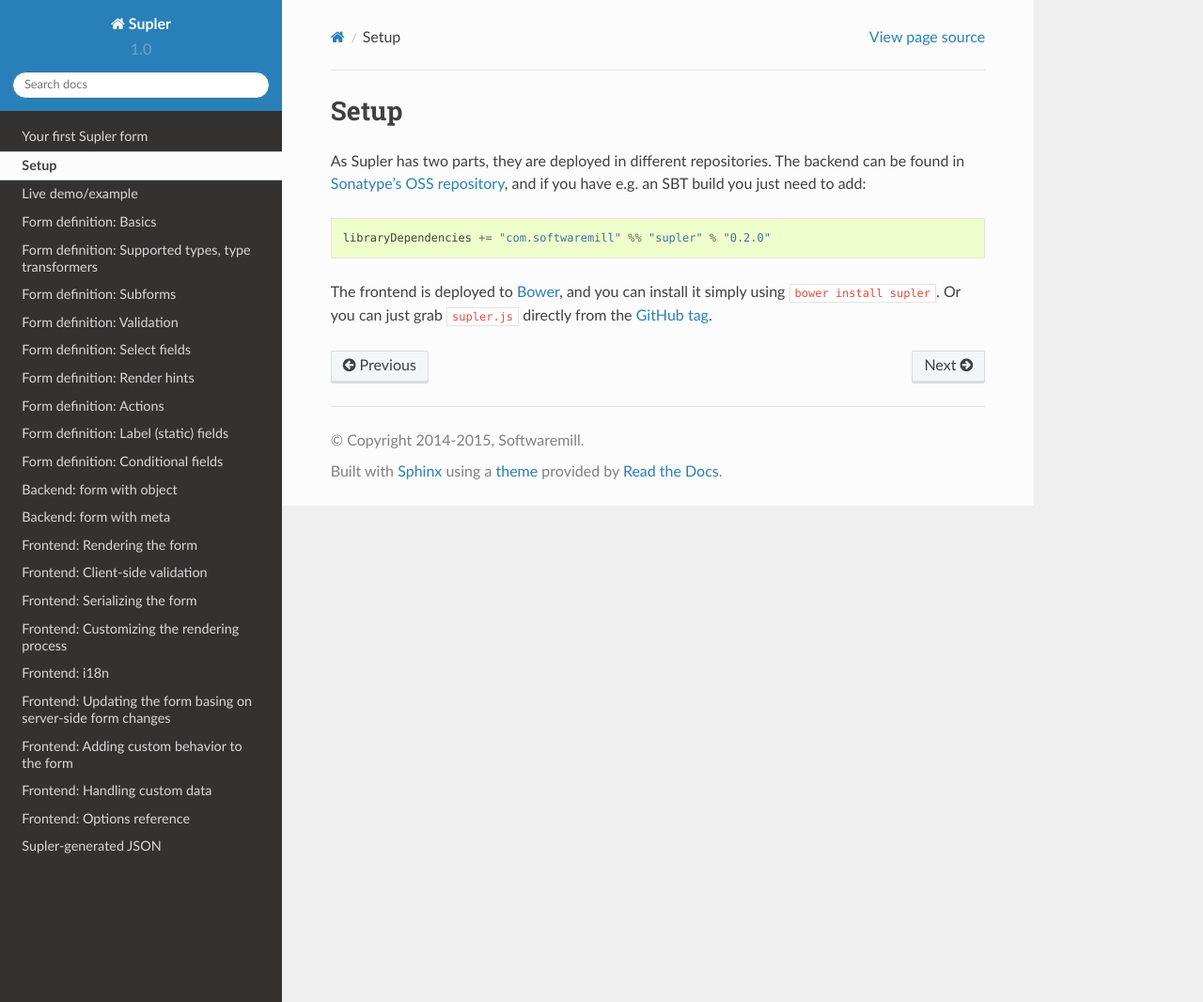
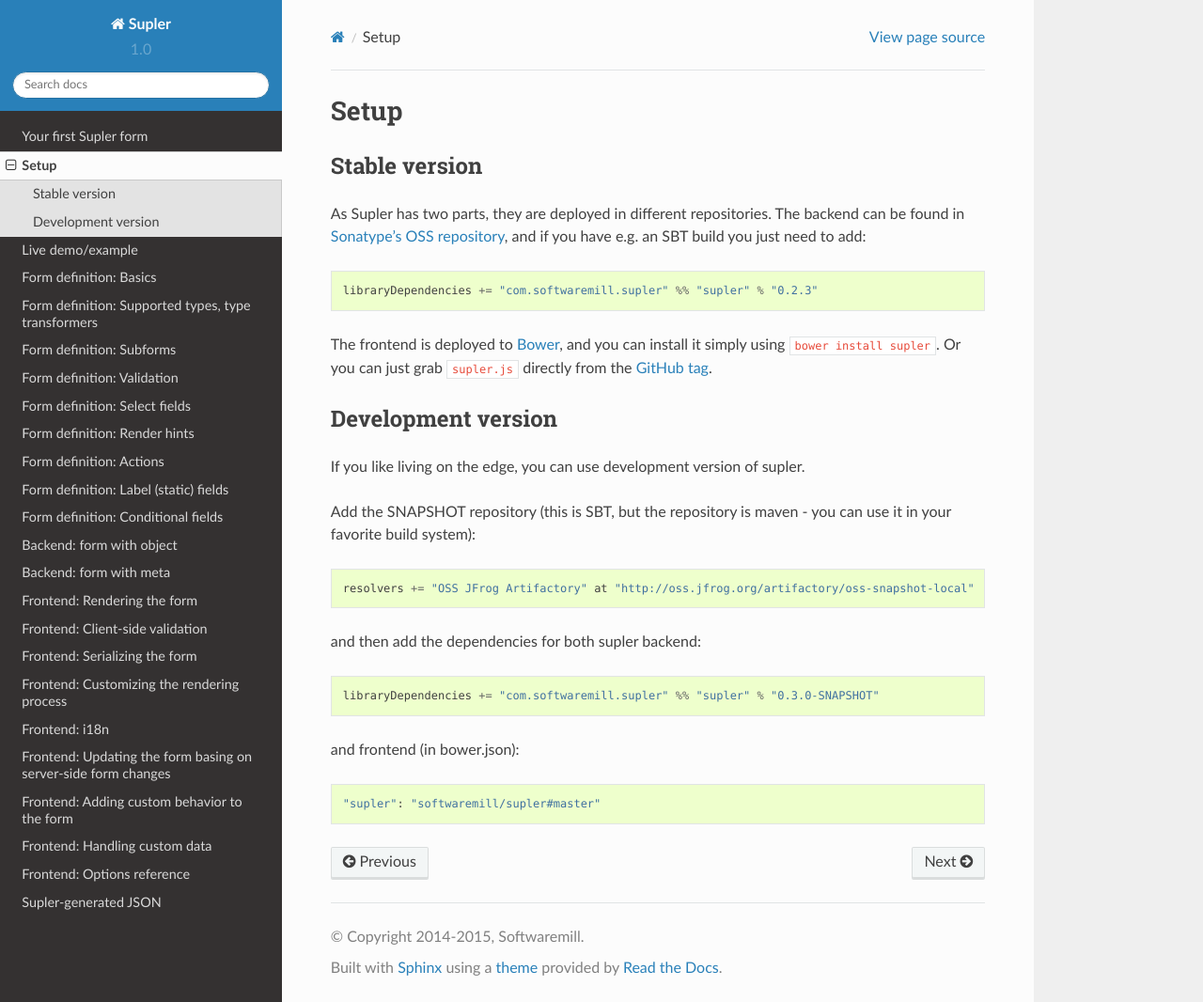
Before and after one commit to softwaremill/supler, a Sphinx documentation site: the page built from docs/setup.rst, in a window 1280 px wide and 1066 px high. Shown: the whole window at 94% size. Built offline with Sphinx 7.4.7 and the Read the Docs theme 2.0.0, drawn with Linux system fonts in a browser that asks for light colours.

Commit message:
docs: how to use snapshot version

```diff
--- a/docs/setup.rst
+++ b/docs/setup.rst
@@ -3,12 +3,32 @@
 Setup
 =====
 
+Stable version
+--------------
+
 As Supler has two parts, they are deployed in different repositories. The backend can be found in
-`Sonatype’s OSS repository <https://oss.sonatype.org/content/repositories/releases/com/softwaremill/supler_2.11/>`_,
+`Sonatype’s OSS repository <https://oss.sonatype.org/content/repositories/releases/com/softwaremill/supler/supler_2.11/>`_,
 and if you have e.g. an SBT build you just need to add::
 
-  libraryDependencies += "com.softwaremill" %% "supler" % "0.2.0"
+  libraryDependencies += "com.softwaremill.supler" %% "supler" % "0.2.3"
 
 The frontend is deployed to `Bower <http://bower.io/search/?q=supler>`_, and you can install it simply using
 ``bower install supler``. Or you can just grab ``supler.js`` directly from the
-`GitHub tag <https://github.com/softwaremill/supler/blob/0.2.0/supler.js>`_.
+`GitHub tag <https://github.com/softwaremill/supler/blob/0.2.3/supler.js>`_.
+
+Development version
+-------------------
+
+If you like living on the edge, you can use development version of supler.
+
+Add the SNAPSHOT repository (this is SBT, but the repository is maven - you can use it in your favorite build system)::
+
+  resolvers += "OSS JFrog Artifactory" at "http://oss.jfrog.org/artifactory/oss-snapshot-local"
+
+and then add the dependencies for both supler backend::
+
+  libraryDependencies += "com.softwaremill.supler" %% "supler" % "0.3.0-SNAPSHOT"
+
+and frontend (in bower.json)::
+
+  "supler": "softwaremill/supler#master"
```
